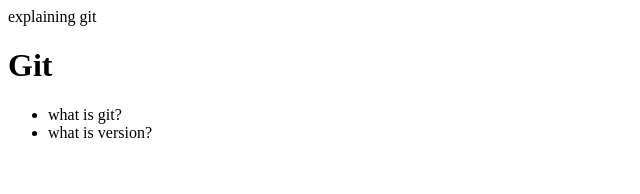
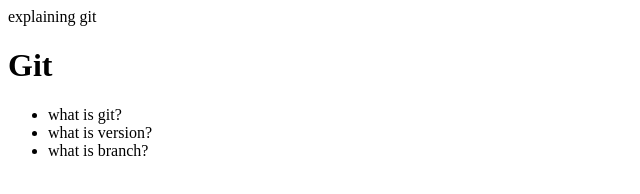
Before and after one commit to iam205/opentutorials_git_iam205, a plain HTML site: page index.html in a window 1280 px wide. Shown: the whole page, without its empty margins (0-640 px from the left). Drawn offline with Linux system fonts and the light colour scheme.

Commit message:
adding another branch

```diff
--- a/index.html
+++ b/index.html
@@ -10,6 +10,7 @@
 		<ul>
 			<li>what is git?</li>
 			<li>what is version?</li>
+			<li>what is branch?</li>
 		</ul>
 	</body>
 </html>
```
